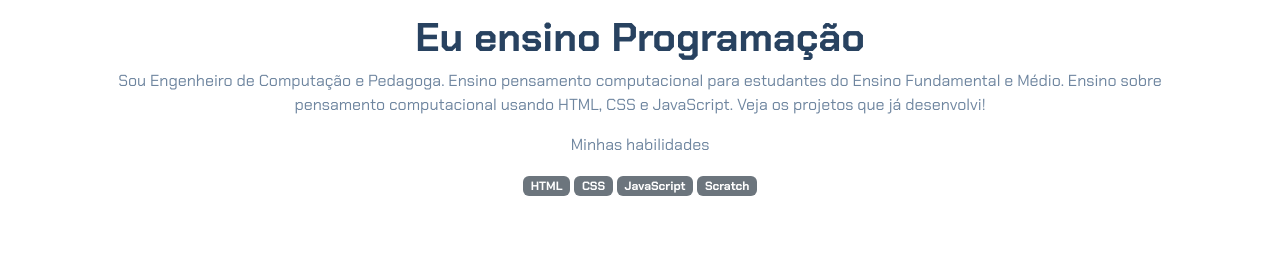
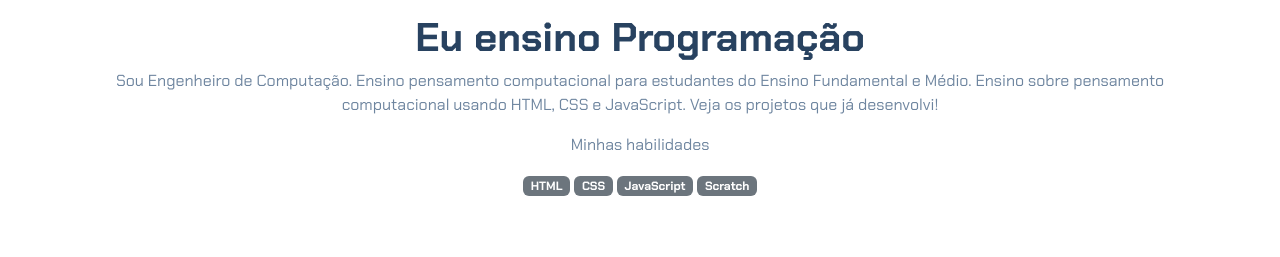
Before and after one commit to douglaseduardovieira/projeto-final-portifolio, a plain HTML site: page index.html in a window 1280 px wide. Shown: the part 183-440 px from the top of the page. Drawn offline with nearby package versions, Linux system fonts and the light colour scheme.

Commit message:
Update index.html

```diff
--- a/index.html
+++ b/index.html
@@ -16,7 +16,7 @@
             srcset="">
         <p class="lead">Eu sou Douglas_</p>
         <h1>Eu ensino Programação</h1>
-        <p>Sou Engenheiro de Computação e Pedagoga. Ensino pensamento computacional para estudantes do Ensino
+        <p>Sou Engenheiro de Computação. Ensino pensamento computacional para estudantes do Ensino
             Fundamental e Médio. Ensino sobre pensamento computacional usando HTML, CSS e JavaScript. Veja os projetos
             que já desenvolvi!</p>
         <p>Minhas habilidades</p>
```
